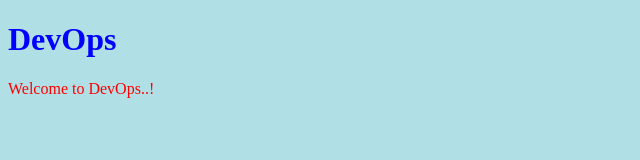
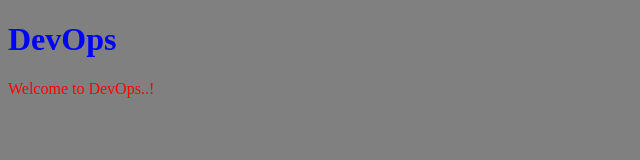
Before and after one commit to hindla1/demo-git, a plain HTML site: page index.html in a window 1280 px wide. Shown: the whole page, without its empty margins (0-640 px from the left). Drawn offline with Linux system fonts and the light colour scheme.

Commit message:
updating the backgroup color to gray

```diff
--- a/index.html
+++ b/index.html
@@ -2,7 +2,7 @@
 <html>
 <head>
 <style>
-body {background-color: powderblue;}
+body {background-color: grey;}
 h1   {color: blue;}
 p    {color: red;}
 </style>
```
